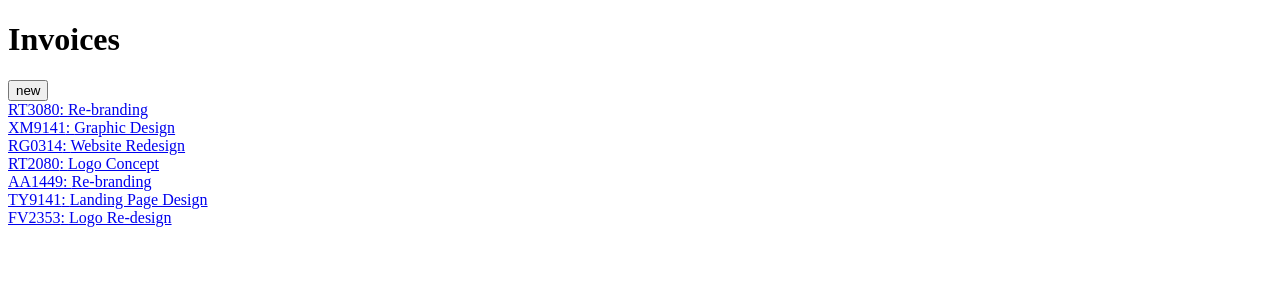
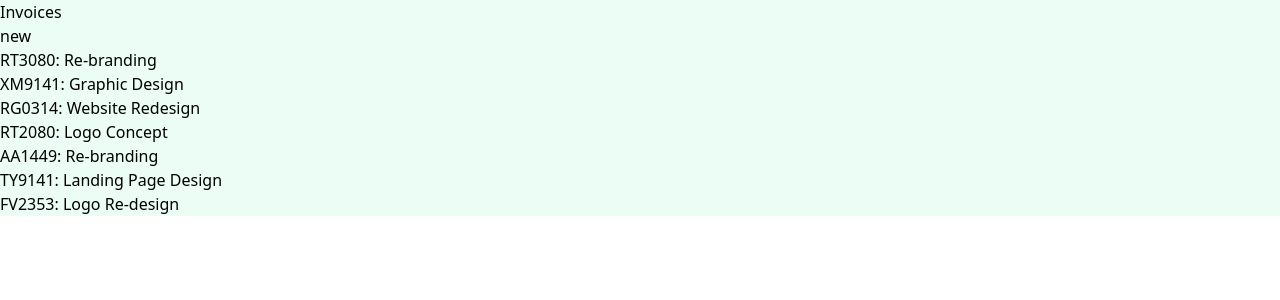
Before and after one commit to macceth/pf-invoice-app, a React (Create React App) app: page /#/invoices in a window 1280 px wide. Shown: the top 300 px of the page. Built offline with nearby package versions, Linux system fonts and the light colour scheme.

Commit message:
install tailwind

```diff
--- /dev/null
+++ b/craco.config.js
@@ -0,0 +1,10 @@
+module.exports = {
+  style: {
+      postcss: {
+          plugins: [
+               require('tailwindcss'),
+               require('autoprefixer')
+          ],
+      },
+  },
+}
--- a/package.json
+++ b/package.json
@@ -4,6 +4,7 @@
   "version": "0.1.0",
   "private": true,
   "dependencies": {
+    "@craco/craco": "^6.4.0",
     "@testing-library/jest-dom": "^5.11.4",
     "@testing-library/react": "^11.1.0",
     "@testing-library/user-event": "^12.1.10",
@@ -45,5 +46,10 @@
       "last 1 firefox version",
       "last 1 safari version"
     ]
+  },
+  "devDependencies": {
+    "autoprefixer": "9",
+    "postcss": "7",
+    "tailwindcss": "npm:@tailwindcss/postcss7-compat"
   }
 }
--- a/src/App.tsx
+++ b/src/App.tsx
@@ -4,7 +4,7 @@ import InvoiceDetail from "./pages/InvoiceDetail";
 
 function App() {
   return (
-    <div className="App">
+    <div className="bg-green-50">
       <Switch>
         <Route exact path="/">
         <Redirect to="/invoices" />
--- /dev/null
+++ b/src/index.css
@@ -0,0 +1,3 @@
+@tailwind base;
+@tailwind components;
+@tailwind utilities;
--- a/src/index.tsx
+++ b/src/index.tsx
@@ -2,6 +2,7 @@ import React from "react";
 import ReactDOM from "react-dom";
 import App from "./App";
 import { HashRouter } from "react-router-dom";
+import "./index.css";
 
 ReactDOM.render(
   <React.StrictMode>
--- /dev/null
+++ b/tailwind.config.js
@@ -0,0 +1,11 @@
+module.exports = {
+  purge: [],
+  darkMode: false, // or 'media' or 'class'
+  theme: {
+    extend: {},
+  },
+  variants: {
+    extend: {},
+  },
+  plugins: [],
+}
```
Also changed, not shown: 1 other file (tests, documents, lock files or other folders).
